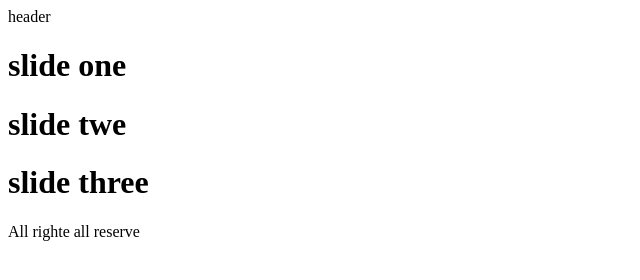
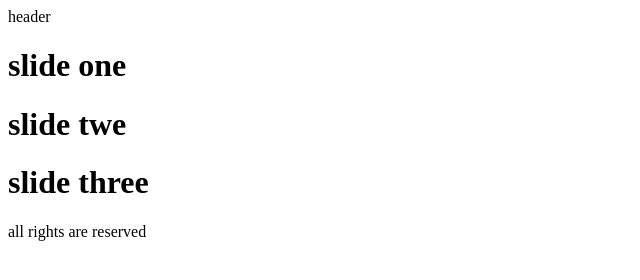
Before and after one commit to aliasghar0243/giiiiit, a plain HTML site: page index.html in a window 1280 px wide. Shown: the full height of the page, 0-640 px from the left. Drawn offline with Linux system fonts and the light colour scheme.

Commit message:
footer updated

```diff
--- a/index.html
+++ b/index.html
@@ -13,7 +13,7 @@
         <h1>slide three</h1>
     </div>
     <footer>
-        All righte all reserve
+        all rights are reserved
     </footer>
 </body>
 </html>
```
